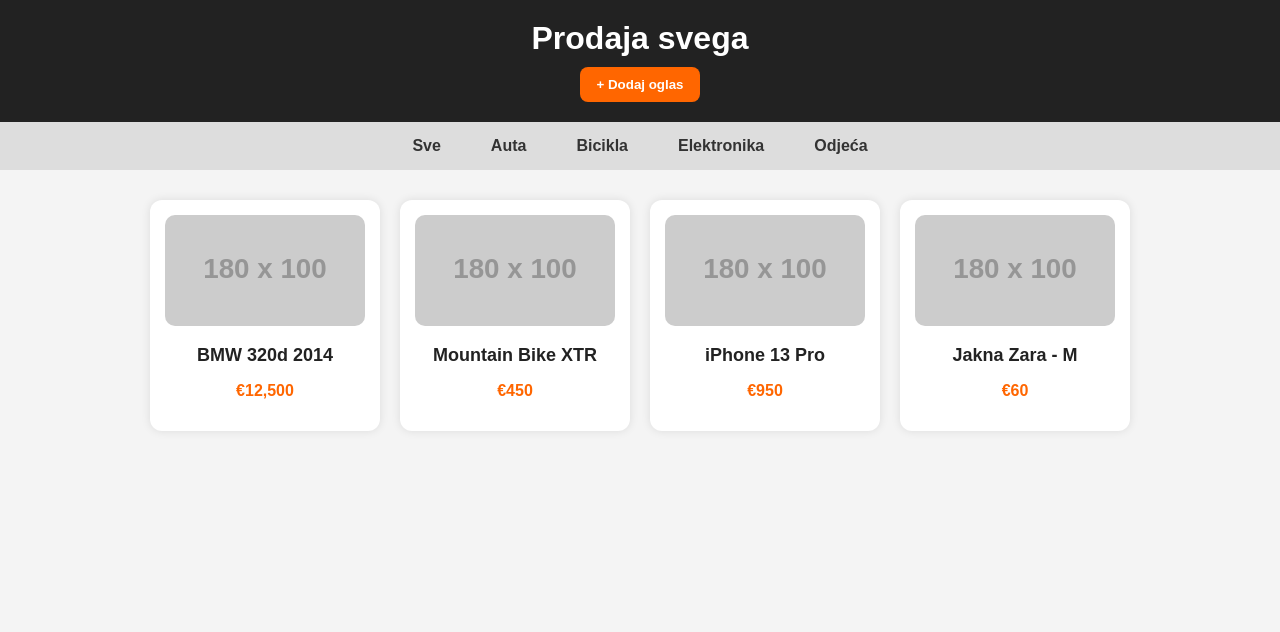
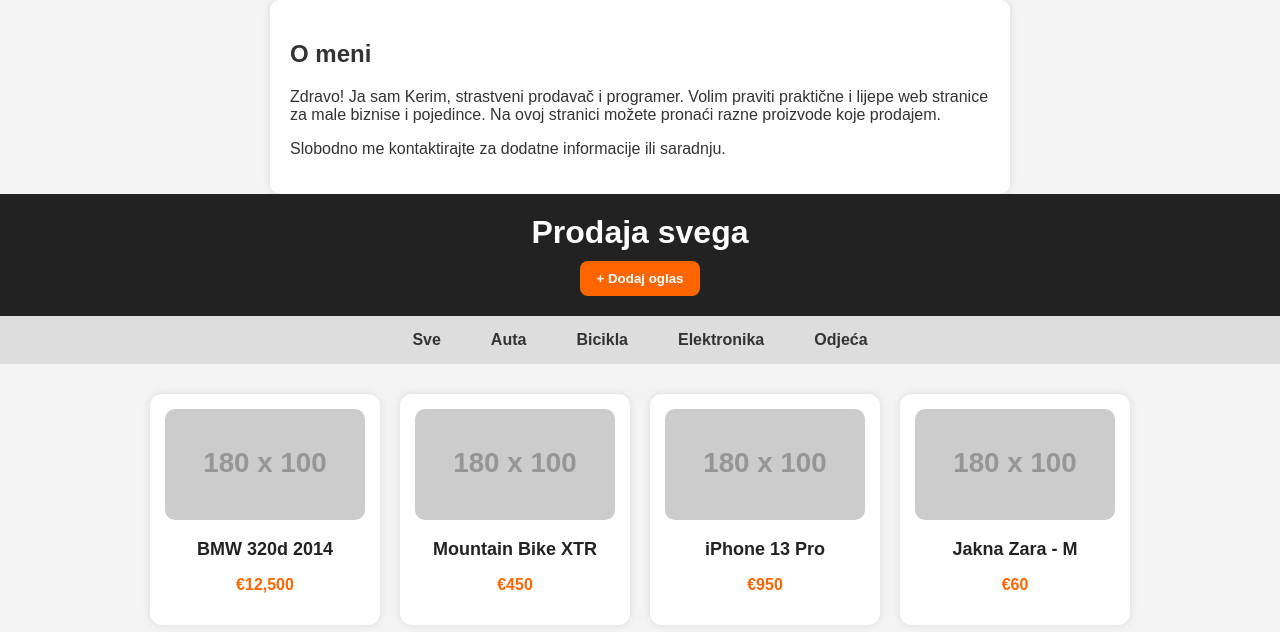
Before and after one commit to Kerimsehic12/Prodaja-svega, a plain HTML site: page index.html in a window 1280 px wide. Drawn offline with Linux system fonts and the light colour scheme; placeholder pictures from the web are drawn by us.

Commit message:
Update index.html

```diff
--- a/index.html
+++ b/index.html
@@ -1,6 +1,11 @@
 <!DOCTYPE html>
 <html lang="hr">
 <head>
+  <section id="biografija" style="padding: 20px; max-width: 700px; margin: auto; background: #fff; border-radius: 10px; box-shadow: 0 0 10px rgba(0,0,0,0.1);">
+  <h2>O meni</h2>
+  <p>Zdravo! Ja sam Kerim, strastveni prodavač i programer. Volim praviti praktične i lijepe web stranice za male biznise i pojedince. Na ovoj stranici možete pronaći razne proizvode koje prodajem.</p>
+  <p>Slobodno me kontaktirajte za dodatne informacije ili saradnju.</p>
+  </section>
   <meta charset="UTF-8" />
   <meta name="viewport" content="width=device-width, initial-scale=1" />
   <title>Prodaja svega</title>
```
